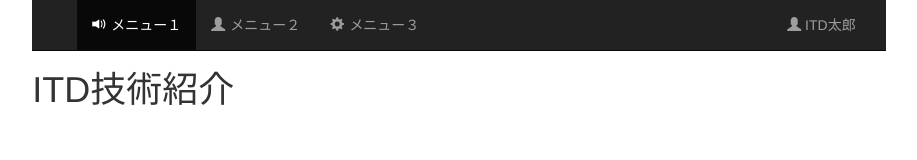
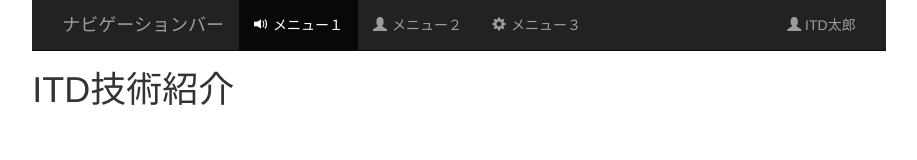
Before and after one commit to kuuuuuuro/b-itd, a plain HTML site: page index.html in a window 1280 px wide. Shown: the whole page, without its empty margins (181-1098 px from the left). Drawn offline with Linux system fonts and the light colour scheme.

Commit message:
Update index.html

```diff
--- a/index.html
+++ b/index.html
@@ -47,7 +47,7 @@
         <span class="icon-bar"></span>
         <span class="icon-bar"></span>
       </button>
-      <a href="#" class="navbar-brand" style="pointer-events:none;"></a>
+      <a href="#" class="navbar-brand" style="pointer-events:none;">ナビゲーションバー</a>
       </div>
       <!--ナビゲーション部-->
       <div class="collapse navbar-collapse" id="target">
```
